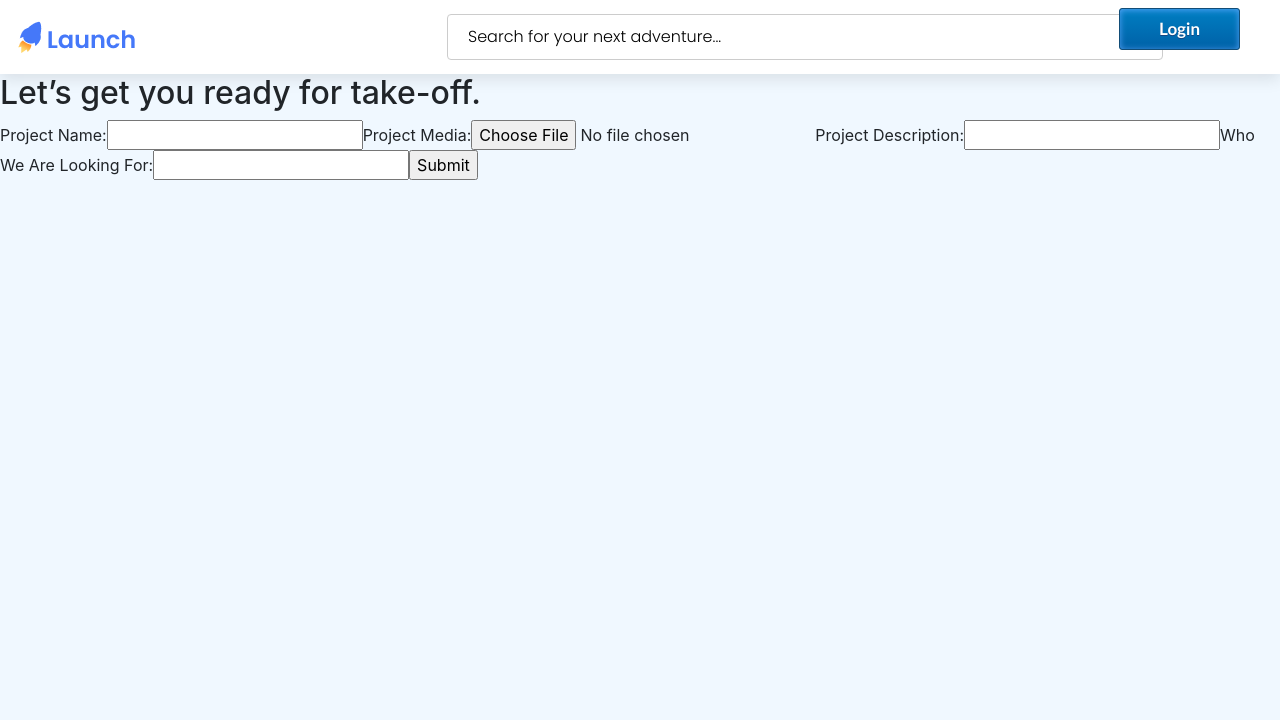
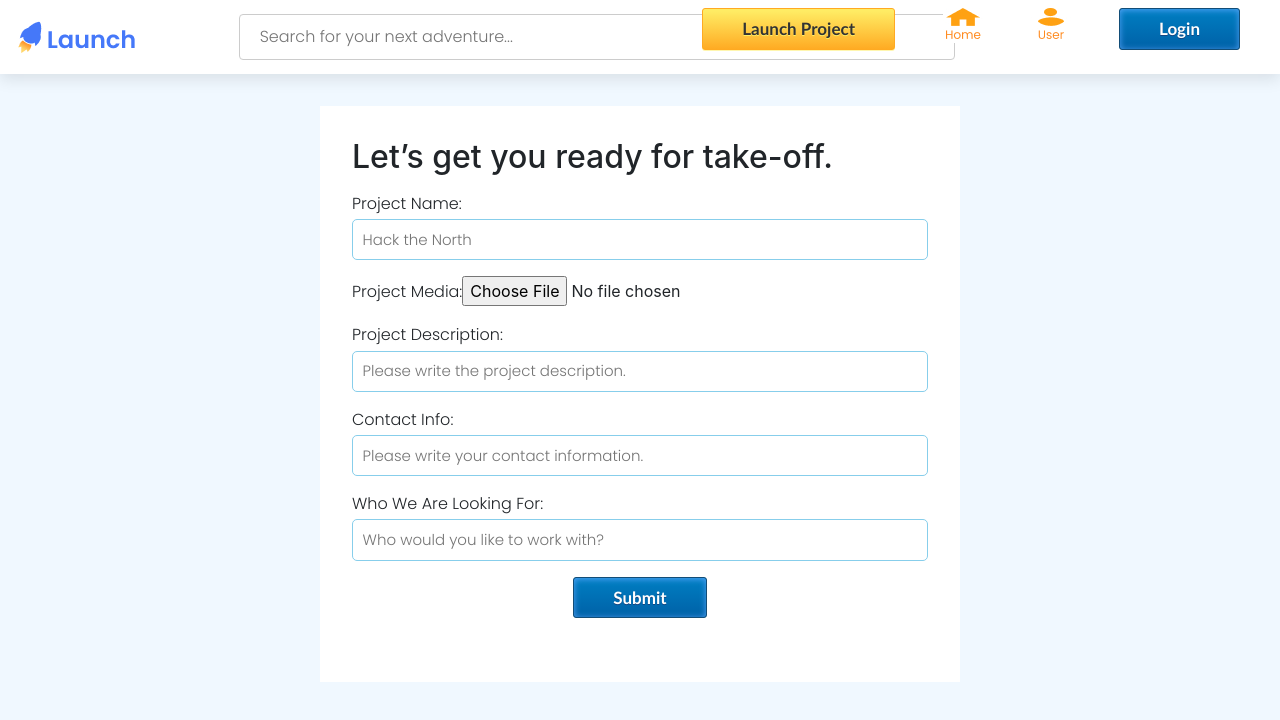
Before and after one commit to AnnaTLai/Hack_The_North_2020, a React (Create React App) app: page /createProject in a window 1280 px wide. Shown: the top 720 px of the page. Built offline with nearby package versions, Linux system fonts and the light colour scheme.

Commit message:
Finished create project page and user dashboard

```diff
--- a/src/App.js
+++ b/src/App.js
@@ -41,11 +41,26 @@ function App() {
               <form>
                 <input
                   input="hidden"
-                  value="Search for your next adventure..."
+                  placeholder="Search for your next adventure..."
                 ></input>
               </form>
               <nav className="navbar-elements">
                 <ul className="links">
+                  <li>
+                    <Link to={"/createProject"}>
+                      <button className="launchButton">Launch Project</button>
+                    </Link>
+                  </li>
+                  <li>
+                    <Link to={"/"}>
+                      <img src={home} alt="home"></img>
+                    </Link>
+                  </li>
+                  <li>
+                    <Link to={"/dashboard"}>
+                      <img src={user} alt="user"></img>
+                    </Link>
+                  </li>
                   <li>
                     <Link to={"/login"}>
                       <button className="loginButton" onClick={() => setLoginpage(true)}>Login</button>
@@ -74,7 +89,7 @@ function App() {
             <form>
                 <input
                   input="hidden"
-                  value="Search for your next adventure..."
+                  placeholder="Search for your next adventure..."
                 ></input>
               </form>
             <nav className="navbar-elements">
--- /dev/null
+++ b/src/NavbarContext.js
@@ -0,0 +1,5 @@
+import React from 'react'
+
+const chooseBlueNav = false
+
+export const NavbarContext = React.createContext(chooseBlueNav);
--- a/src/screens/CreateProject.css
+++ b/src/screens/CreateProject.css
@@ -1,3 +1,6 @@
+@import url("https://fonts.googleapis.com/css2?family=Poppins:wght@300&display=swap%27");
+
+
 .createproj-section {
     align-content: center;
 }
@@ -7,3 +10,87 @@
     display: flex;
     padding: 1.5rem;
 }
+
+.label-text{
+	font-size: 1rem;
+    margin-bottom: 0.2rem;
+    font-family: Poppins;
+}
+
+.projectName{
+	display:flex;
+	flex-direction: column;
+	margin:1rem 0;
+}
+
+.input-text{
+	background: #FFFFFF;
+	border: 1px solid skyblue;
+	box-sizing: border-box;
+	border-radius: 5px;
+	padding:0.6rem;
+	font-family: Poppins;
+	font-style: normal;
+	font-weight: normal;
+	font-size: 15px;
+	line-height: 20px;
+	color: inherit;
+}
+
+.projectDescription{
+	display:flex;
+	flex-direction: column;
+	margin:1rem 0;
+}
+
+.whoWe{
+	display:flex;
+	flex-direction: column;
+	margin:1rem 0;
+}
+
+.contactInfo{
+	display:flex;
+	flex-direction: column;
+	margin:1rem 0;
+}
+
+.wrapper{
+	background-color: white;
+	width: 40rem;
+	padding: 2rem;
+	margin: 2rem auto;
+}
+
+.button-wrap {
+    display: flex;
+    justify-content: center;
+    align-content: center;
+    margin: 0;
+    padding: 1rem;
+}
+
+.send-button {
+	box-shadow:inset 0px 1px 6px 0px #54a3f7;
+	background:linear-gradient(to bottom, #007dc1 5%, #0061a7 100%);
+	background-color:#007dc1;
+	border-radius:3px;
+	border:1px solid #124d77;
+	display:inline-block;
+	cursor:pointer;
+	color:#ffffff;
+	font-family:Trebuchet MS;
+	font-size:17px;
+	font-weight:bold;
+	padding:7px 39px;
+	text-decoration:none;
+    text-shadow:0px 1px 0px #154682;
+}
+.send-button:hover {
+	background:linear-gradient(to bottom, #0061a7 5%, #007dc1 100%);
+	background-color:#0061a7;
+}
+.send-button:active {
+	position:relative;
+	top:1px;
+}
--- a/src/screens/CreateProject.js
+++ b/src/screens/CreateProject.js
@@ -1,4 +1,5 @@
 import React, { Component } from 'react'
+import './CreateProject.css'
 
 export default class CreateProjects extends Component {
     constructor(props) {
@@ -11,19 +12,33 @@ export default class CreateProjects extends Component {
 
     render() {
         return (
-            <div className="createproj-section">
+            <div className="wrapper">
+                <div className="createproj-section">
                 <h2>Let’s get you ready for take-off.</h2>
-                <form className="create-form">
-                    Project Name:
-                    <input type="text" name="name" />
-                    Project Media:
+                <form className="projectName">
+                    <label className="label-text">Project Name:</label>
+                    <input type="text" name="name" className="input-text" placeholder="Hack the North"/>
+                </form>
+                <form className="projectMedia">
+                    <label className="label-text">Project Media:</label>
                     <input type="file" name="fileToUpload" id="fileToUpload"/>
-                    Project Description:
-                    <input type="text" name="proj-description"/>
-                    Who We Are Looking For:
-                    <input type="text" name="looking-for"/>
-                    <input type="submit" value="Submit" name="submit"></input>
                 </form>
+                <form className="projectDescription">
+                    <label className="label-text">Project Description:</label>
+                    <input type="text" name="proj-description" className="input-text" placeholder="Please write the project description."/>
+                </form>
+                <form className="contactInfo">
+                    <label className="label-text">Contact Info:</label>
+                    <input type="text" name="proj-description" className="input-text" placeholder="Please write your contact information."/>
+                </form>
+                <form className="whoWe">
+                    <label className="label-text">Who We Are Looking For:</label>
+                    <input type="text" name="looking-for" className="input-text" placeholder="Who would you like to work with?"/>
+                    <div className="button-wrap">
+                        <input type="submit" value="Submit" name="submit" className="send-button"></input>
+                    </div>
+                </form>
+            </div>
             </div>
         )
     }
--- a/src/screens/Login.js
+++ b/src/screens/Login.js
@@ -1,19 +1,11 @@
-import React, { Component } from "react";
+import React, { useContext } from "react";
 import { Grid, Container, TextField, Link } from "@material-ui/core";
 import "./Login.css";
+import { NavbarContext } from "../NavbarContext"
 import logo from "../logo.png";
 
-export default class Login extends Component {
-  constructor(props) {
-    super(props);
+export default function Login() {
 
-    this.state = {
-      title: "User Login Page",
-      loginPage: true
-    };
-  }
-
-  render() {
   return (
     <div className="background">
         <Link href="/" variant="body2">
@@ -64,7 +56,7 @@ export default class Login extends Component {
               <Grid item xs={12} alignItems="center">
                 <div className="submit-button">
                   <Link href="/dashboard" variant="body2">
-                      <text className="button" onClick={() => this.setState({loginPage: false})}>Submit</text>
+                    <text className="button">Submit</text>
                   </Link>
                 </div>
             </Grid>
@@ -82,4 +74,3 @@ export default class Login extends Component {
     </div>
   );
 }
-}
--- a/src/screens/UserDashboard.js
+++ b/src/screens/UserDashboard.js
@@ -4,7 +4,7 @@ import Projects from './homepage-components/Project'
 import projs from './homepage-components/data'
 
 export default function UserDashboard () {
-    const [projects, setProjects] = useState(projs.slice(1, 4)) // projs = list of projects
+
     return (
         <div className="user-dashboard">
             <div className="title">
```
Also changed, not shown: 1 other file (tests, documents, lock files or other folders). Lines whose indentation alone changed are shown as unchanged.
